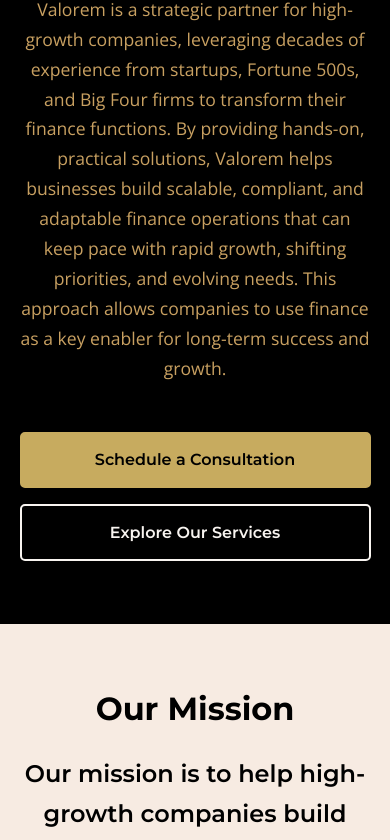
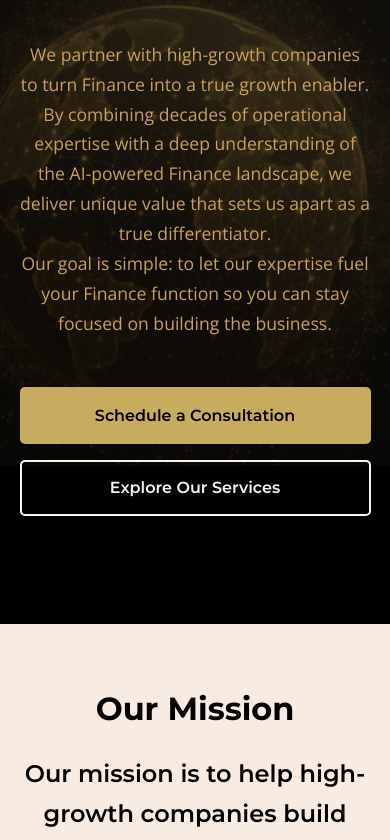
Before and after one commit to mbmacri/valorem-site, a plain HTML site: page index.html in a window 390 px wide. Shown: the part 220-1060 px from the top of the page. Drawn offline with nearby package versions, Linux system fonts and the light colour scheme.

Commit message:
Ajustes en el background el hero

```diff
--- a/css/style.css
+++ b/css/style.css
@@ -237,8 +237,8 @@ section {
 .hero {
     height: 100vh;
     min-height: 800px;
-    /* background: linear-gradient(rgba(0, 0, 0, 0.6), rgba(0, 0, 0, 0.6)), url('../assets/hero_background.png') no-repeat center center/cover; */
-    background: var(--color-neutral-dark);
+    background: linear-gradient(rgba(0, 0, 0, 0.6), rgba(0, 0, 0, 0.6)), url('../assets/hero_background_2.png') no-repeat center;
+    background-color: #000000;
     color: var(--color-primary);
     display: flex;
     align-items: center;
@@ -630,6 +630,11 @@ section {
     .hamburger.active .bar:nth-child(3) {
         transform: translateY(-8px) rotate(-45deg);
     }
+    .hero {
+        background: linear-gradient(rgba(0, 0, 0, 0.6), rgba(0, 0, 0, 0.6)), url('../assets/hero_background_2.png') no-repeat center;
+        background-size: 100vh;
+        background-color: var(--color-neutral-dark)
+    }
 
     .hero-content h1 {
         font-size: 2.5rem;
--- a/index.html
+++ b/index.html
@@ -19,11 +19,8 @@
         <section class="hero">
             <div class="hero-content">
                 <h1>Finance Built to Scale With You</h1>
-                <p>Valorem is a strategic partner for high-growth companies, leveraging decades of experience from
-                    startups, Fortune 500s, and Big Four firms to transform their finance functions. By providing
-                    hands-on, practical solutions, Valorem helps businesses build scalable, compliant, and adaptable
-                    finance operations that can keep pace with rapid growth, shifting priorities, and evolving needs.
-                    This approach allows companies to use finance as a key enabler for long-term success and growth.</p>
+                <p>We partner with high-growth companies to turn Finance into a true growth enabler. By combining decades of operational expertise with a deep understanding of the AI-powered Finance landscape, we deliver unique value that sets us apart as a true differentiator.
+                <br>Our goal is simple: to let our expertise fuel your Finance function so you can stay focused on building the business.</p>
                 <div class="cta-buttons">
                     <a href="#contact" class="btn btn-primary">Schedule a Consultation</a>
                     <a href="#services" class="btn btn-secondary">Explore Our Services</a>
```
Also changed, not shown: assets/hero_background_2.png (added).
